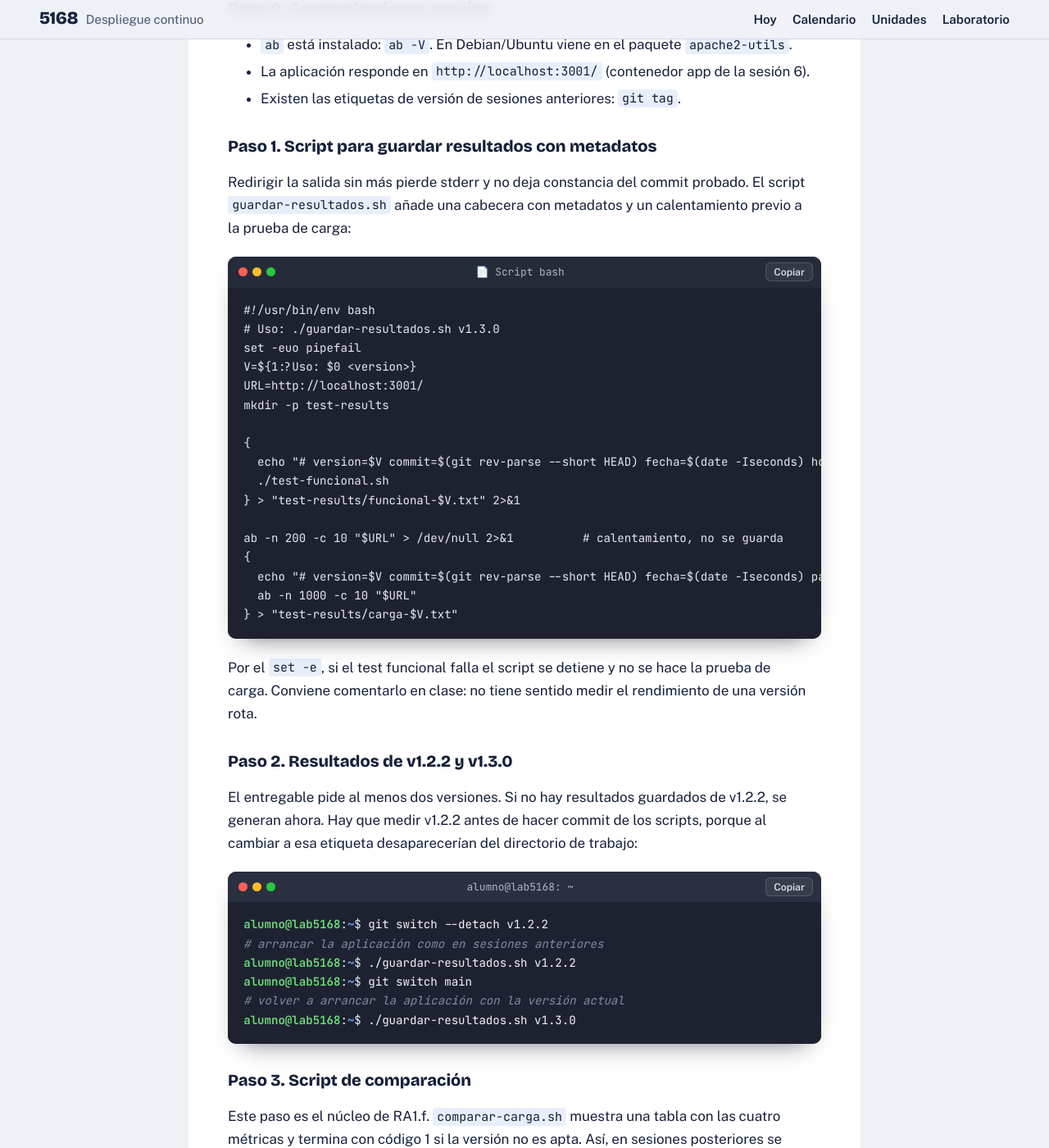
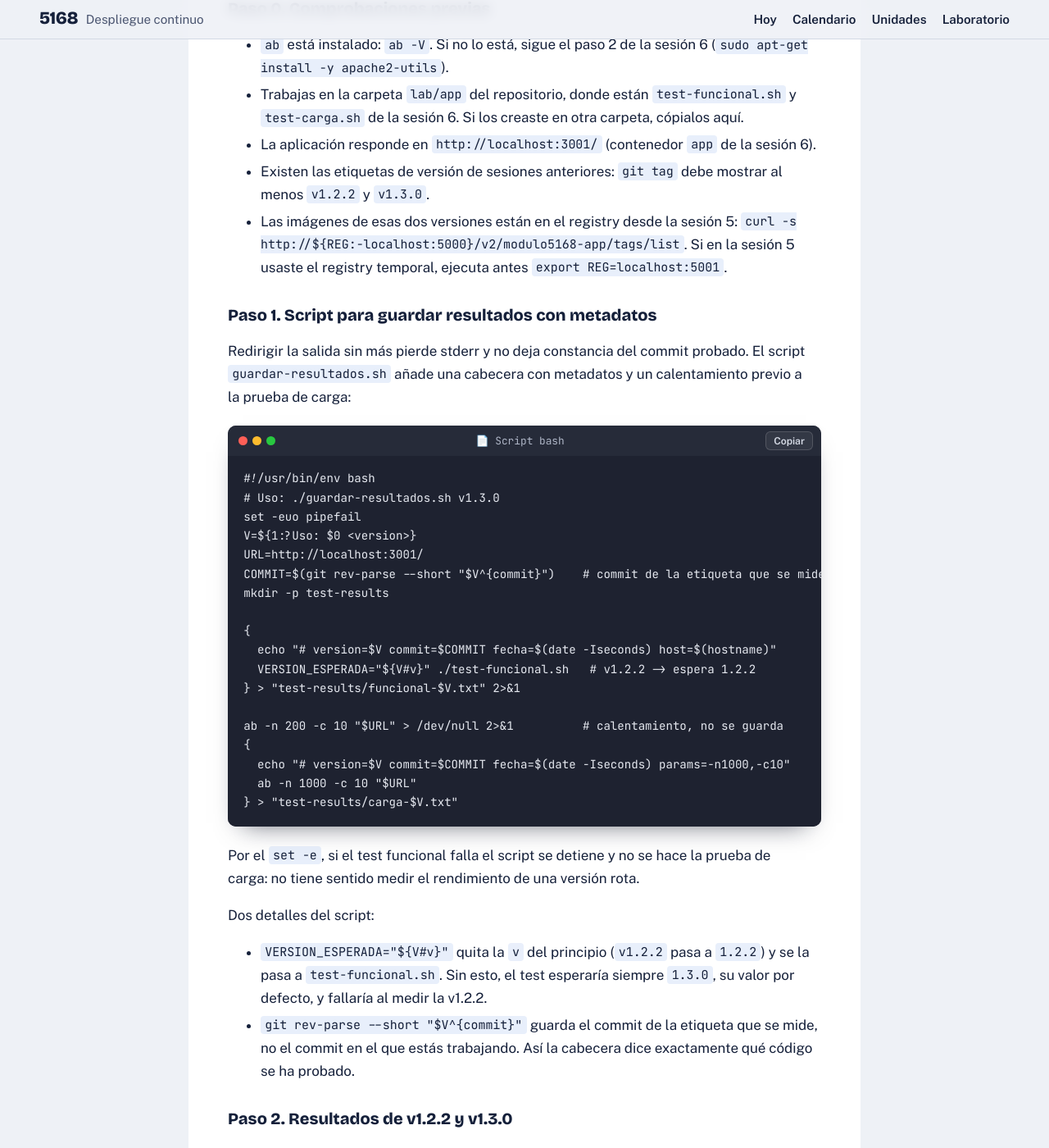
Before and after one commit to sergio79cs/modulo5168, a Jekyll site: the page built from ut01/sesion7.md, in a window 1280 px wide and 1400 px high, scrolled down 7150 px. Shown: the whole window at 82% size. Built offline with Jekyll 4.4.1, drawn with Linux system fonts in a browser that asks for light colours; our own code applies the rules of GitHub Pages for plain Markdown files; some of the changed text lies outside the part shown.

Commit message:
UT01 sesión 7: coherencia con las sesiones 5 y 6
guardar-resultados.sh pasa VERSION_ESPERADA y guarda el commit de la etiqueta medida. El paso 2 arranca v1.2.2 y v1.3.0 desde el registry de la sesión 5. El anexo construye y arranca la v1.3.1 con APP_VERSION actualizada.

Co-Authored-By: Claude Opus 5.5 <noreply@anthropic.com>
Claude-Session: https://claude.ai/code/session_01Sh4Y8cvabhuxtxSwHi3wwq

````diff
--- a/ut01/sesion7.md
+++ b/ut01/sesion7.md
@@ -147,9 +147,11 @@ En esta sesión los resultados se guardan en el repositorio Git, junto al códig
 
 ### Paso 0. Comprobaciones previas
 
-- `ab` está instalado: `ab -V`. En Debian/Ubuntu viene en el paquete `apache2-utils`.
-- La aplicación responde en `http://localhost:3001/` (contenedor app de la sesión 6).
-- Existen las etiquetas de versión de sesiones anteriores: `git tag`.
+- `ab` está instalado: `ab -V`. Si no lo está, sigue el paso 2 de la sesión 6 (`sudo apt-get install -y apache2-utils`).
+- Trabajas en la carpeta `lab/app` del repositorio, donde están `test-funcional.sh` y `test-carga.sh` de la sesión 6. Si los creaste en otra carpeta, cópialos aquí.
+- La aplicación responde en `http://localhost:3001/` (contenedor `app` de la sesión 6).
+- Existen las etiquetas de versión de sesiones anteriores: `git tag` debe mostrar al menos `v1.2.2` y `v1.3.0`.
+- Las imágenes de esas dos versiones están en el registry desde la sesión 5: `curl -s http://${REG:-localhost:5000}/v2/modulo5168-app/tags/list`. Si en la sesión 5 usaste el registry temporal, ejecuta antes `export REG=localhost:5001`.
 
 ### Paso 1. Script para guardar resultados con metadatos
 
@@ -161,34 +163,60 @@ Redirigir la salida sin más pierde stderr y no deja constancia del commit proba
 set -euo pipefail
 V=${1:?Uso: $0 <version>}
 URL=http://localhost:3001/
+COMMIT=$(git rev-parse --short "$V^{commit}")    # commit de la etiqueta que se mide
 mkdir -p test-results
 
 {
-  echo "# version=$V commit=$(git rev-parse --short HEAD) fecha=$(date -Iseconds) host=$(hostname)"
-  ./test-funcional.sh
+  echo "# version=$V commit=$COMMIT fecha=$(date -Iseconds) host=$(hostname)"
+  VERSION_ESPERADA="${V#v}" ./test-funcional.sh   # v1.2.2 -> espera 1.2.2
 } > "test-results/funcional-$V.txt" 2>&1
 
 ab -n 200 -c 10 "$URL" > /dev/null 2>&1          # calentamiento, no se guarda
 {
-  echo "# version=$V commit=$(git rev-parse --short HEAD) fecha=$(date -Iseconds) params=-n1000,-c10"
+  echo "# version=$V commit=$COMMIT fecha=$(date -Iseconds) params=-n1000,-c10"
   ab -n 1000 -c 10 "$URL"
 } > "test-results/carga-$V.txt"
 ```
 
-Por el `set -e`, si el test funcional falla el script se detiene y no se hace la prueba de carga. Conviene comentarlo en clase: no tiene sentido medir el rendimiento de una versión rota.
+Por el `set -e`, si el test funcional falla el script se detiene y no se hace la prueba de carga: no tiene sentido medir el rendimiento de una versión rota.
+
+Dos detalles del script:
+
+- `VERSION_ESPERADA="${V#v}"` quita la `v` del principio (`v1.2.2` pasa a `1.2.2`) y se la pasa a `test-funcional.sh`. Sin esto, el test esperaría siempre `1.3.0`, su valor por defecto, y fallaría al medir la v1.2.2.
+- `git rev-parse --short "$V^{commit}"` guarda el commit de la etiqueta que se mide, no el commit en el que estás trabajando. Así la cabecera dice exactamente qué código se ha probado.
 
 ### Paso 2. Resultados de v1.2.2 y v1.3.0
 
-El entregable pide al menos dos versiones. Si no hay resultados guardados de v1.2.2, se generan ahora. Hay que medir v1.2.2 antes de hacer commit de los scripts, porque al cambiar a esa etiqueta desaparecerían del directorio de trabajo:
+El entregable pide al menos dos versiones. Las imágenes de v1.2.2 y v1.3.0 ya están en el registry desde la sesión 5, así que no hace falta cambiar de rama ni reconstruir nada: basta con arrancar cada versión en el contenedor `app` y medirla.
+
+```
+REG="${REG:-localhost:5000}"
+
+# Versión anterior: v1.2.2
+docker rm -f app 2>/dev/null
+docker run -d --name app --network lab5168 -p 3001:3000 $REG/modulo5168-app:v1.2.2
+sleep 3
+curl http://localhost:3001/version        # debe responder {"version":"1.2.2"}
+./guardar-resultados.sh v1.2.2
+
+# Versión actual: v1.3.0
+docker rm -f app
+docker run -d --name app --network lab5168 -p 3001:3000 $REG/modulo5168-app:v1.3.0
+sleep 3
+curl http://localhost:3001/version        # debe responder {"version":"1.3.0"}
+./guardar-resultados.sh v1.3.0
+```
+
+Si la v1.2.2 responde `{"version":"1.2.1"}`, la imagen se etiquetó en la sesión 4 antes de cambiar `APP_VERSION` en el Dockerfile, y el test funcional fallará. Reconstrúyela desde su etiqueta de Git, que sí tiene la versión correcta, y vuelve a subirla:
 
 ```
 git switch --detach v1.2.2
-# arrancar la aplicación como en sesiones anteriores
-./guardar-resultados.sh v1.2.2
+docker build -t $REG/modulo5168-app:v1.2.2 .
+docker push $REG/modulo5168-app:v1.2.2
 git switch main
-# volver a arrancar la aplicación con la versión actual
-./guardar-resultados.sh v1.3.0
 ```
+
+Después repite los comandos de la v1.2.2 del bloque anterior.
 
 ### Paso 3. Script de comparación
 
@@ -276,19 +304,26 @@ El cambio se añade al principio del manejador de la ruta `/` de la aplicación:
 const fin = Date.now() + 20; while (Date.now() < fin) {}
 ```
 
+Además de añadir esas dos líneas en `server.js`, cambia la versión a `1.3.1` en `package.json` y en la línea `ENV APP_VERSION` del `Dockerfile`. Si no, `/version` seguiría respondiendo `1.3.0` y el test funcional de `guardar-resultados.sh` fallaría.
+
 Como tienes tu propio laboratorio, crea la versión en tu repositorio:
 
 ```
+REG="${REG:-localhost:5000}"
 git switch -c regresion
-# añadir las dos líneas anteriores en la ruta /
+# añadir las dos líneas anteriores en la ruta / de server.js
+# y cambiar la versión a 1.3.1 en package.json y en el Dockerfile
 git commit -am "feat: cambio en la ruta principal"
 git tag v1.3.1
-# arrancar la aplicación con este código
+docker build -t $REG/modulo5168-app:v1.3.1 .
+docker rm -f app
+docker run -d --name app --network lab5168 -p 3001:3000 $REG/modulo5168-app:v1.3.1
+sleep 3
 ./guardar-resultados.sh v1.3.1
 ./comparar-carga.sh test-results/carga-v1.3.0.txt test-results/carga-v1.3.1.txt
 ```
 
-El resultado esperado es NO APTA. Después se pide localizar la causa con `git diff v1.3.0 v1.3.1` y volver a `main` con `git switch main`. Para que el efecto sorprenda más, puedes repartir el cambio como fichero `.patch` (se aplica con `git apply`) sin decir qué contiene.
+El resultado esperado es NO APTA. Después se pide localizar la causa con `git diff v1.3.0 v1.3.1`, volver a `main` con `git switch main` y arrancar de nuevo la v1.3.0 en el contenedor `app`. Para que el efecto sorprenda más, puedes repartir el cambio como fichero `.patch` (se aplica con `git apply`) sin decir qué contiene.
 
 ---
 
````
